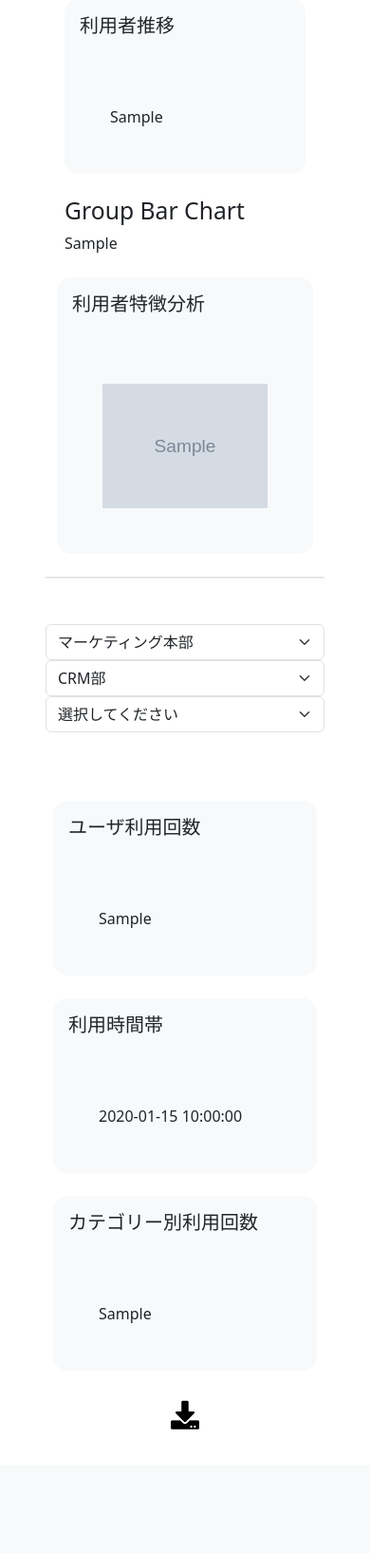
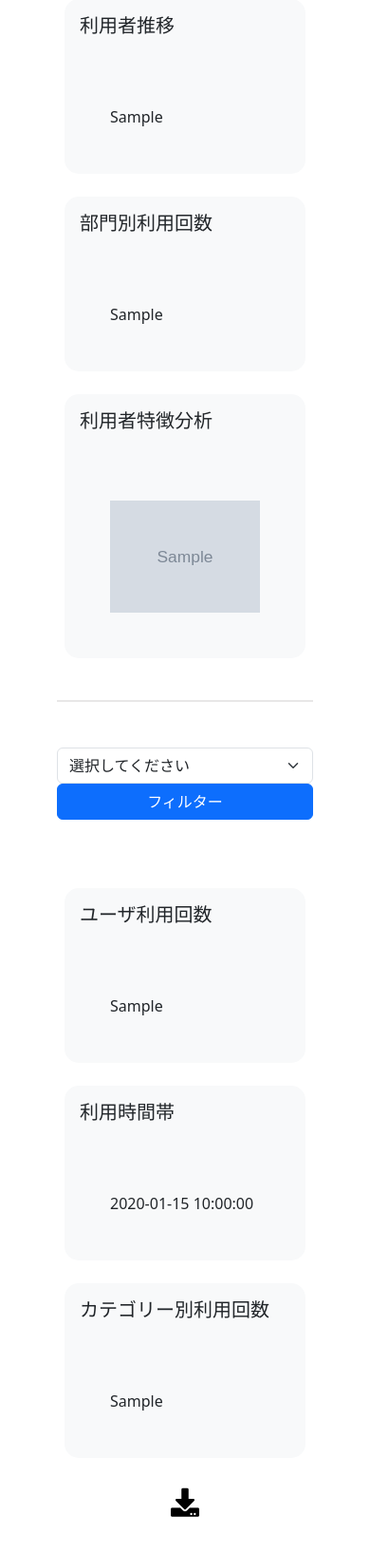
Before and after one commit to wkzhiro/chatgpt-dashboard, a Django app: template plot/templates/plot.html in a window 390 px wide. Shown: the part 1361-2996 px from the top of the page at 95% size. Before the commit the page ends 2866 px from the top, so only its background shows below. Run offline with Django 5.2, Linux system fonts and the light colour scheme; the template is opened without the code that fills it: most values are stand-ins (such as "Sample title", 1, 10 or a date in 2020); grey boxes marked "Sample" are stand-in pictures; some libraries are stand-ins or nearby versions.

Commit message:
add update

```diff
--- a/plot/templates/plot.html
+++ b/plot/templates/plot.html
@@ -135,13 +135,37 @@
 </div>
 
 <!-- グラフやコンテンツ -->
+<style>
+  .card-row {
+    display: flex;
+    flex-wrap: wrap;
+  }
+  .card-column {
+    display: flex;
+    flex-direction: column;
+  }
+  .card-content {
+    flex-grow: 1;
+    display: flex;
+    flex-direction: column;
+  }
+  .chart-container {
+    flex-grow: 1;
+    display: flex;
+    align-items: center;
+    justify-content: center;
+  }
+</style>
+
 <div class="container-fluid">
-  <div class="row px-2">
+
+
+    <div class="row card-row px-2">
       <!-- Line Chart -->
-      <div class="col-sm-12 col-lg-4 mb-4">
-          <div class="card" style="background-color: #f8f9fa; border-radius: 15px; border: none;">
+      <div class="col-sm-12 col-lg-4 mb-4 card-column">
+        <div class="card card-content" style="background-color: #f8f9fa; border-radius: 15px; border: none;">
           <h5 class="text-start p-3">利用者推移</h5>
-              <div class="p-5"> <!-- コンテンツの外側に余白を追加 -->
+          <div class="p-5 chart-container">
             <div style="width:100%; overflow:hidden;">
               {{ line_chart|safe }}
             </div>
@@ -150,18 +174,10 @@
       </div>
 
       <!-- Bar Chart -->
-      <!-- <div class="col-sm-12 col-lg-4 mb-4">
-          <div class="card" style="background-color: #f8f9fa; border-radius: 15px; border: none;">
+      <div class="col-sm-12 col-lg-4 mb-4 card-column">
+        <div class="card card-content" style="background-color: #f8f9fa; border-radius: 15px; border: none;">
           <h5 class="text-start p-3">部門別利用回数</h5>
-              <div class="p-5">
-                  <div style="width:100%; overflow:hidden;">
-                      {{ bar_chart|safe }}
-                  </div>
-              </div>
-        </div> -->
-        <div class="col-sm-12 col-lg-6 mb-4">
-            <div class="graph">
-                <h2>Group Bar Chart</h2>
+          <div class="p-5 chart-container">
             <div style="width:100%; overflow:hidden;">
               {{ group_bar_chart|safe }}
             </div>
@@ -170,10 +186,10 @@
       </div>
 
       <!-- Word Cloud -->
-      <div class="col-sm-12 col-lg-4 mb-4">
-        <div class="card" style="background-color: #f8f9fa; border-radius: 15px; border: none;">
+      <div class="col-sm-12 col-lg-4 mb-4 card-column">
+        <div class="card card-content" style="background-color: #f8f9fa; border-radius: 15px; border: none;">
           <h5 class="text-start p-3">利用者特徴分析</h5>
-            <div class="p-5"> <!-- コンテンツの外側に余白を追加 -->
+          <div class="p-5 chart-container">
             <img src="{{ wordcloud_image_url }}" alt="WordCloud Image" class="img-fluid" style="width: 100%; height: auto;">
           </div>
         </div>
@@ -182,41 +198,44 @@
 
   <!-- ボーダーラインを追加 -->
   <hr style="border: 1px solid #A3A0A0; margin: 20px 0;"> <!-- スペースを空けてラインを追加 -->
-
+  <form method="GET" action="{% url 'charts' %}" class="w-100">
   <!-- プルダウンメニューを追加 -->
   <div class="row justify-content-center my-5"> <!-- センターに配置、上に余白を追加 -->
     <div class="col-sm-12 col-lg-3">
         <select class="form-select">
-        <option selected>マーケティング本部</option>
-        <option value="1">営業本部</option>
-        <option value="2">IT本部</option>
-        <option value="3">人事本部</option>
+            <option selected>選択してください</option>
+            {% for group in groups %}
+                <option value="{{ group.group_id }}">{{ group.group_name }}</option>
+            {% endfor %}
         </select>
     </div>
-    <div class="col-sm-12 col-lg-3">
-      <select class="form-select">
-        <option selected>CRM部</option>
+    <!-- <div class="col-sm-12 col-lg-3">
+      <select class="form-select" disabled>
+        <option selected>------</option>
         <option value="1">営業部</option>
         <option value="2">技術部</option>
         <option value="3">開発部</option>
       </select>
     </div>
     <div class="col-sm-12 col-lg-3">
-      <select class="form-select">
-        <option selected>選択してください</option>
+      <select class="form-select" disabled>
+        <option selected>------</option>
         <option value="1">オプション1</option>
         <option value="2">オプション2</option>
       </select>
+    </div> -->
+    <div class="col-sm-12 col-lg-3 d-flex align-items-end">
+      <button type="submit" class="btn btn-primary w-100">フィルター</button>
     </div>
+  </form>
   </div>
 
-
-  <div class="row px-2 pt-4">
+  <div class="row card-row px-2 pt-4">
     <!-- User Bar Chart -->
-    <div class="col-sm-12 col-lg-4 mb-4">
-      <div class="card" style="background-color: #f8f9fa; border-radius: 15px; border: none;">
+    <div class="col-sm-12 col-lg-4 mb-4 card-column">
+      <div class="card card-content" style="background-color: #f8f9fa; border-radius: 15px; border: none;">
         <h5 class="text-start p-3">ユーザ利用回数</h5>
-          <div class="p-5"> <!-- コンテンツの外側に余白を追加 -->
+        <div class="p-5 chart-container">
           <div style="width:100%; overflow:hidden;">
             {{ user_bar_chart|safe }}
           </div>
@@ -225,10 +244,10 @@
     </div>
 
     <!-- User active time Chart -->
-      <div class="col-sm-12 col-lg-4 mb-4">
-          <div class="card" style="background-color: #f8f9fa; border-radius: 15px; border: none;">
+    <div class="col-sm-12 col-lg-4 mb-4 card-column">
+      <div class="card card-content" style="background-color: #f8f9fa; border-radius: 15px; border: none;">
         <h5 class="text-start p-3">利用時間帯</h5>
-              <div class="p-5"> <!-- コンテンツの外側に余白を追加 -->
+        <div class="p-5 chart-container">
           {% if user_active_time_chart %}
             <div style="width:100%; overflow:hidden;">
               {{ user_active_time_chart|safe }}
@@ -241,10 +260,10 @@
     </div>
 
     <!-- category Bar Chart -->
-      <div class="col-sm-12 col-lg-4 mb-4">
-          <div class="card" style="background-color: #f8f9fa; border-radius: 15px; border: none;">
+    <div class="col-sm-12 col-lg-4 mb-4 card-column">
+      <div class="card card-content" style="background-color: #f8f9fa; border-radius: 15px; border: none;">
         <h5 class="text-start p-3">カテゴリー別利用回数</h5>
-              <div class="p-5"> <!-- コンテンツの外側に余白を追加 -->
+        <div class="p-5 chart-container">
           <div style="width:100%; overflow:hidden;">
             {{ category_bar_chart|safe }}
           </div>
--- a/plot/urls.py
+++ b/plot/urls.py
@@ -7,4 +7,5 @@ app_name = 'plot'
 urlpatterns = [
     path("", views.ChartsView.as_view(), name="plot"),
     path("export/", views.csv_export, name="csv_export"),#追記
+    path('charts/', views.as_view(), name='charts'),
     ] + static(settings.MEDIA_URL, document_root=settings.MEDIA_ROOT)
```
Also changed, not shown: plot/views.py (+24 -0 lines). Lines whose indentation alone changed are shown as unchanged.
